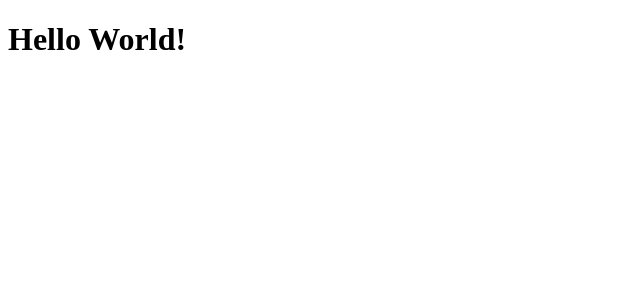
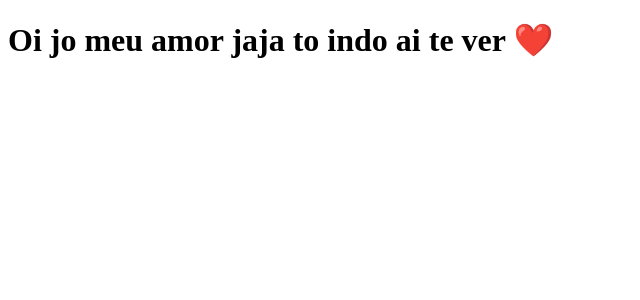
Before and after one commit to mateus-bernart/clone-tabnews, a Next.js app: page / in a window 1280 px wide. Shown: the top 300 px of the page, without its empty margins (0-640 px from the left). Built offline with nearby package versions, Linux system fonts and the light colour scheme.

Commit message:
mudança de frase

```diff
--- a/pages/index.js
+++ b/pages/index.js
@@ -1,5 +1,5 @@
 function Home(){
-    return <h1>Hello World!</h1>
+    return <h1>Oi jo meu amor jaja to indo ai te ver ❤️</h1>
 }
 
 export default Home;
```
